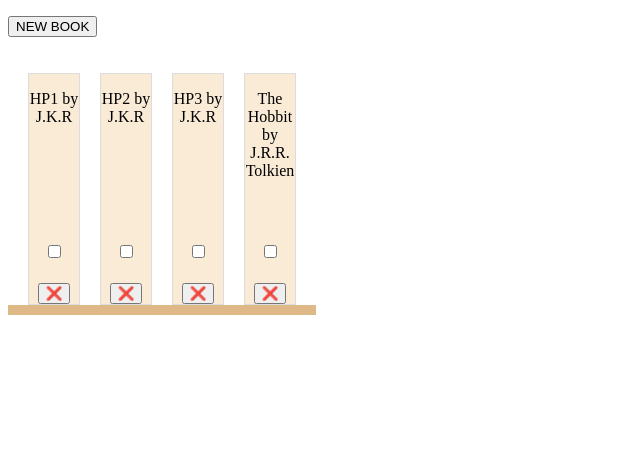
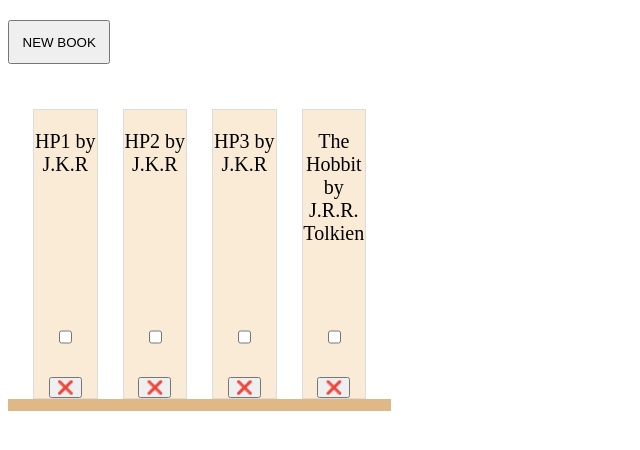
Before and after one commit to baglana/odin-library, a plain HTML site: page index.html in a window 1280 px wide. Shown: the whole page, without its empty margins (0-640 px from the left). Drawn offline with Linux system fonts and the light colour scheme.

Commit message:
Increase scale

```diff
--- a/style.css
+++ b/style.css
@@ -1,18 +1,22 @@
+:root {
+    font-size: 20px;
+}
+
 output {
-    min-height: 232px;
-    padding: 20px;
+    min-height: 14.5rem;
+    padding: 1.25rem;
     padding-bottom: 0;
     display: inline-grid;
     grid-auto-flow: column;
-    gap: 20px;
-    border-bottom: 10px solid burlywood;
+    gap: 1.25rem;
+    border-bottom: 0.625rem solid burlywood;
 }
 
 .card {
     background-color:antiquewhite;
     border: 1px solid gainsboro;
-    min-height: 200px;
-    max-width: 50px;
+    min-height: 12.5rem;
+    max-width: 3.125rem;
     text-align: center;
     display: flex;
     flex-direction: column;
@@ -27,3 +31,7 @@ output {
 .card input {
     flex: 1;
 }
+
+button#new {
+    padding: 0.625rem;
+}
```
